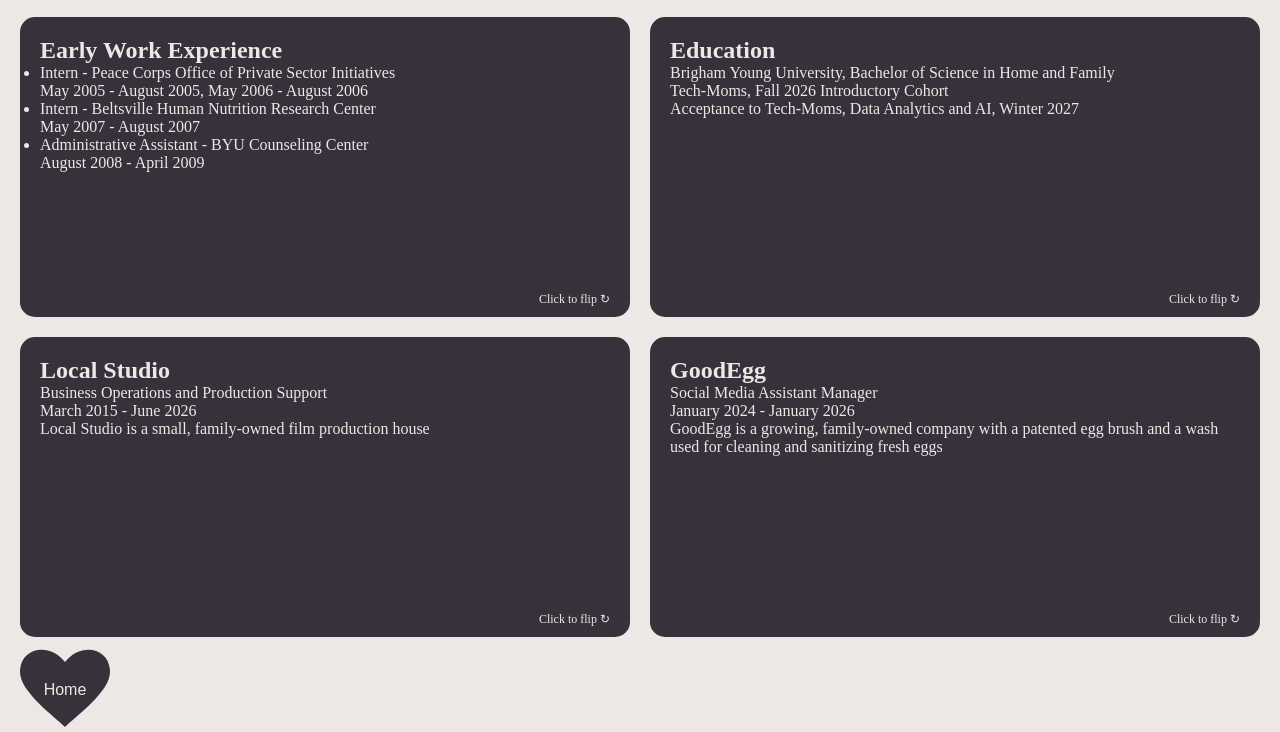
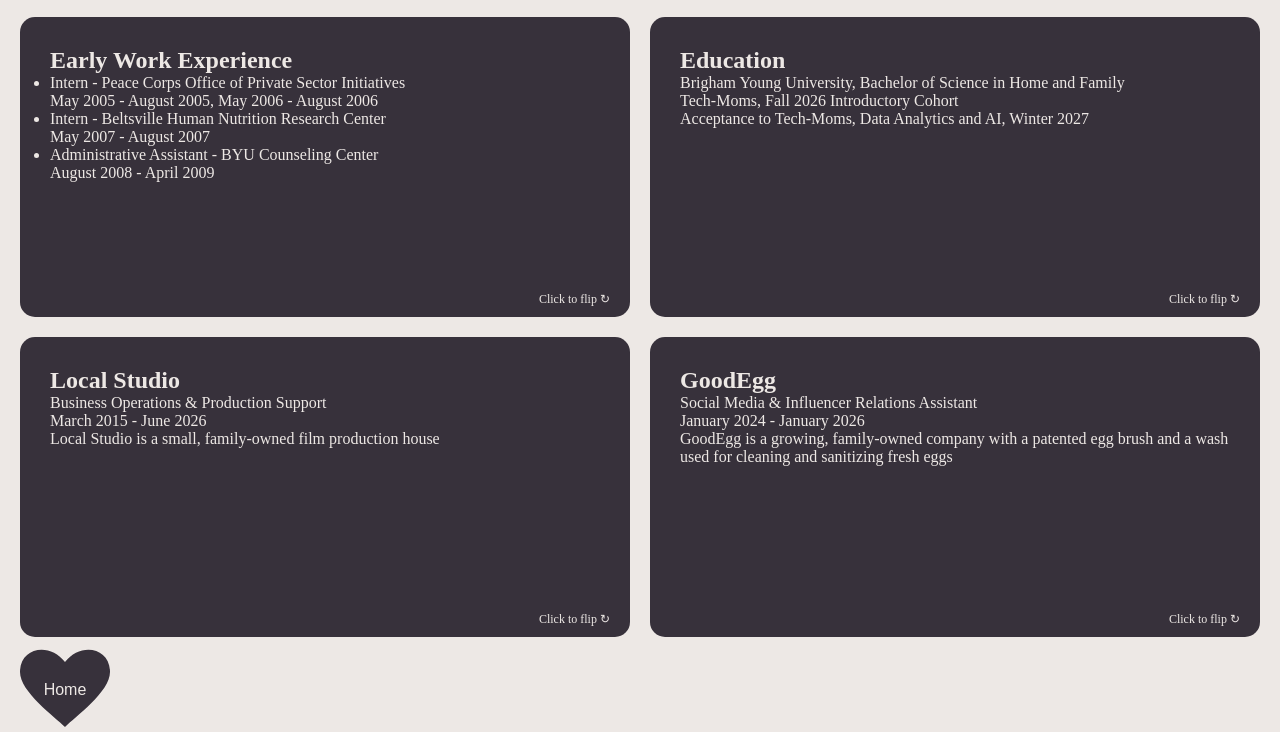
Before and after one commit to meganslobodan/meganslobodan.github.io, a plain HTML site: page experienceandeducation.html in a window 1280 px wide. Shown: the part 94-826 px from the top of the page. Drawn offline with Linux system fonts and the light colour scheme.

Commit message:
Cards finalized
I filled out the rest of the cards and adjusted the padding so the text wasn't so close to the edge of the card.

```diff
--- a/experienceandeducation.html
+++ b/experienceandeducation.html
@@ -33,9 +33,10 @@
             <div class="card-back">
               <h2>Skills</h2>
               <ul>
-                <li>Skill one</li>
-                <li>Skill two</li>
-                <li>Skill three</li>
+                <li>Client service and professional communication</li>
+                <li>Documentation and recordkeeping</li>
+                <li>Research support and data collection</li>
+                <li>Attention to detail and confidentiality</li>
               </ul>
             </div>
           </div>
@@ -53,11 +54,12 @@
               <p class="flip-hint">Click to flip ↻</p>
             </div>
             <div class="card-back">
-              <h2>Skills</h2>
+              <h2>Skills and Knowledge</h2>
               <ul>
-                <li>Skill one</li>
-                <li>Skill two</li>
-                <li>Skill three</li>
+                <li>Nutrition, wellness, and human development</li>
+                <li>Financial literacy and resource management</li>
+                <li>Introductory HTML, CSS, and JavaScript</li>
+                <li>Career exploration and professional development</li>
               </ul>
             </div>
           </div>
@@ -66,7 +68,7 @@
           <div class="card-inner">
             <div class="card-front">
               <h2>Local Studio</h2>
-              <p>Business Operations and Production Support</p>
+              <p>Business Operations & Production Support</p>
               <p>March 2015 - June 2026</p>
               <p>Local Studio is a small, family-owned film production house</p>
               <p class="flip-hint">Click to flip ↻</p>
@@ -74,9 +76,10 @@
             <div class="card-back">
               <h2>Skills</h2>
               <ul>
-                <li>Skill one</li>
-                <li>Skill two</li>
-                <li>Skill three</li>
+                <li>Financial organization and recordkeeping</li>
+                <li>Production and administrative support</li>
+                <li>Budget tracking and expense management</li>
+                <li>Creative collaboration and problem-solving</li>
               </ul>
             </div>
           </div>
@@ -85,7 +88,7 @@
           <div class="card-inner">
             <div class="card-front">
               <h2>GoodEgg</h2>
-              <p>Social Media Assistant Manager</p>
+              <p>Social Media & Influencer Relations Assistant</p>
               <p>January 2024 - January 2026</p>
               <p>
                 GoodEgg is a growing, family-owned company with a patented egg
@@ -96,9 +99,10 @@
             <div class="card-back">
               <h2>Skills</h2>
               <ul>
-                <li>Skill one</li>
-                <li>Skill two</li>
-                <li>Skill three</li>
+                <li>Customer engagement and communication</li>
+                <li>Influencer outreach and relationship management</li>
+                <li>Campaign planning and coordination</li>
+                <li>Research and information gathering</li>
               </ul>
             </div>
           </div>
--- a/styles.css
+++ b/styles.css
@@ -236,7 +236,7 @@ margin-left: 32px;
     width: 100%;
     height: 100%;
     box-sizing: border-box;
-    padding: 20px;
+    padding: 30px;
     backface-visibility: hidden;
 }
 .card-back {
@@ -246,7 +246,7 @@ margin-left: 32px;
     width: 100%;
     height: 100%;
     box-sizing: border-box;
-    padding: 20px;
+    padding: 30px;
     backface-visibility: hidden;
     transform: rotateY(180deg);
 }
```
